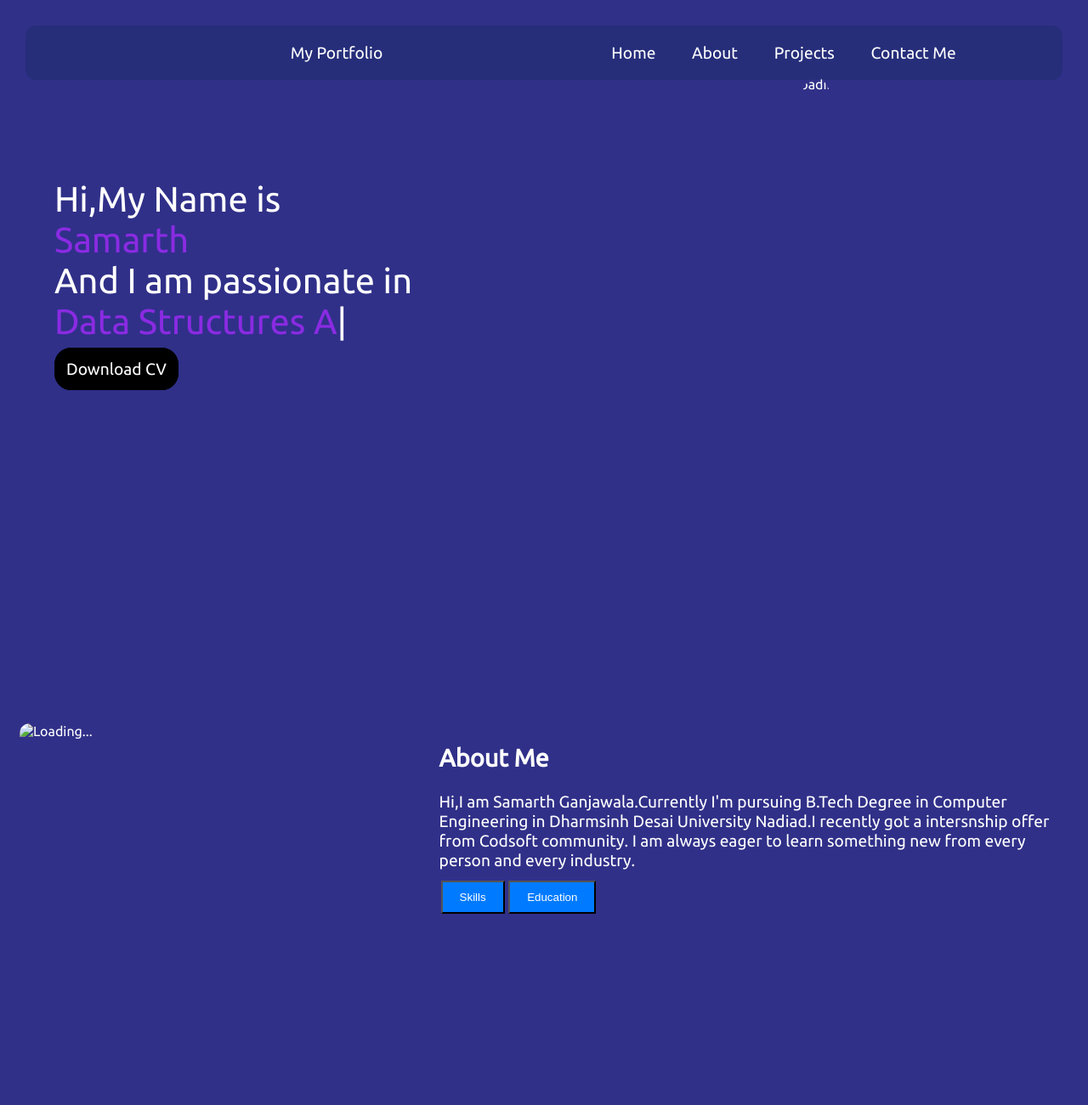
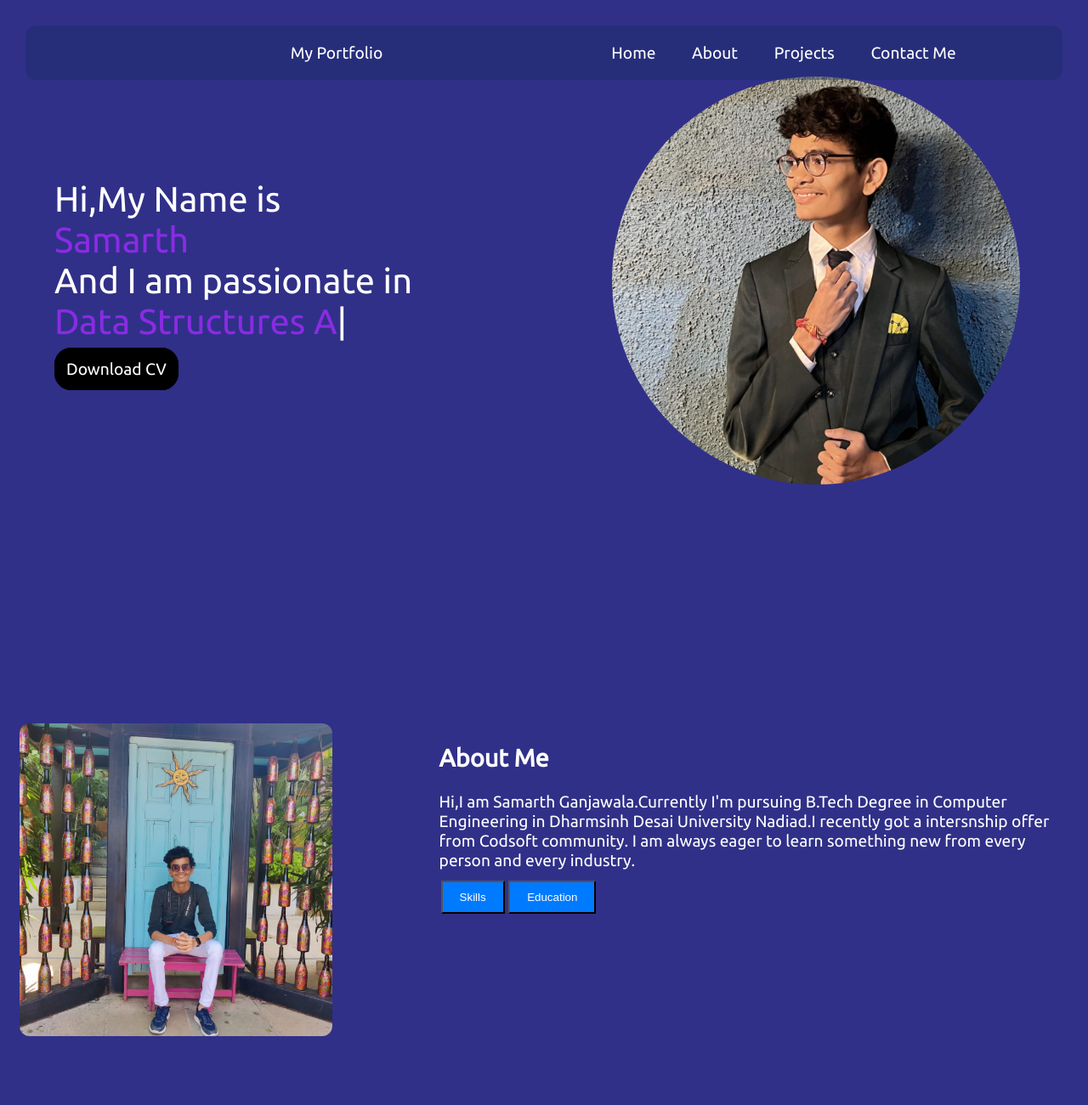
Before and after one commit to samarth-146/Portfolio, a plain HTML site: page index.html in a window 1280 px wide. Shown: the top 1300 px of the page at 85% size. Drawn offline with nearby package versions, Linux system fonts and the light colour scheme; the site is published under a folder, as on GitHub Pages, so addresses that start at the root find nothing.

Commit message:
Update index.html

```diff
--- a/index.html
+++ b/index.html
@@ -49,13 +49,13 @@
 </body>
 </div>
 <div class="right">
-    <img src="/Personal1.jpg" alt="Loading...">
+    <img src="Personal1.jpg" alt="Loading...">
 </div>
 </section>
 <section class="trial" id="trial"></section>
 <section class="about">
     <div id="left">
-        <img src="/Personal2.jpg" alt="Loading...">
+        <img src="Personal2.jpg" alt="Loading...">
     </div>
     <div id="right">
         <h1>About Me</h1>
```
